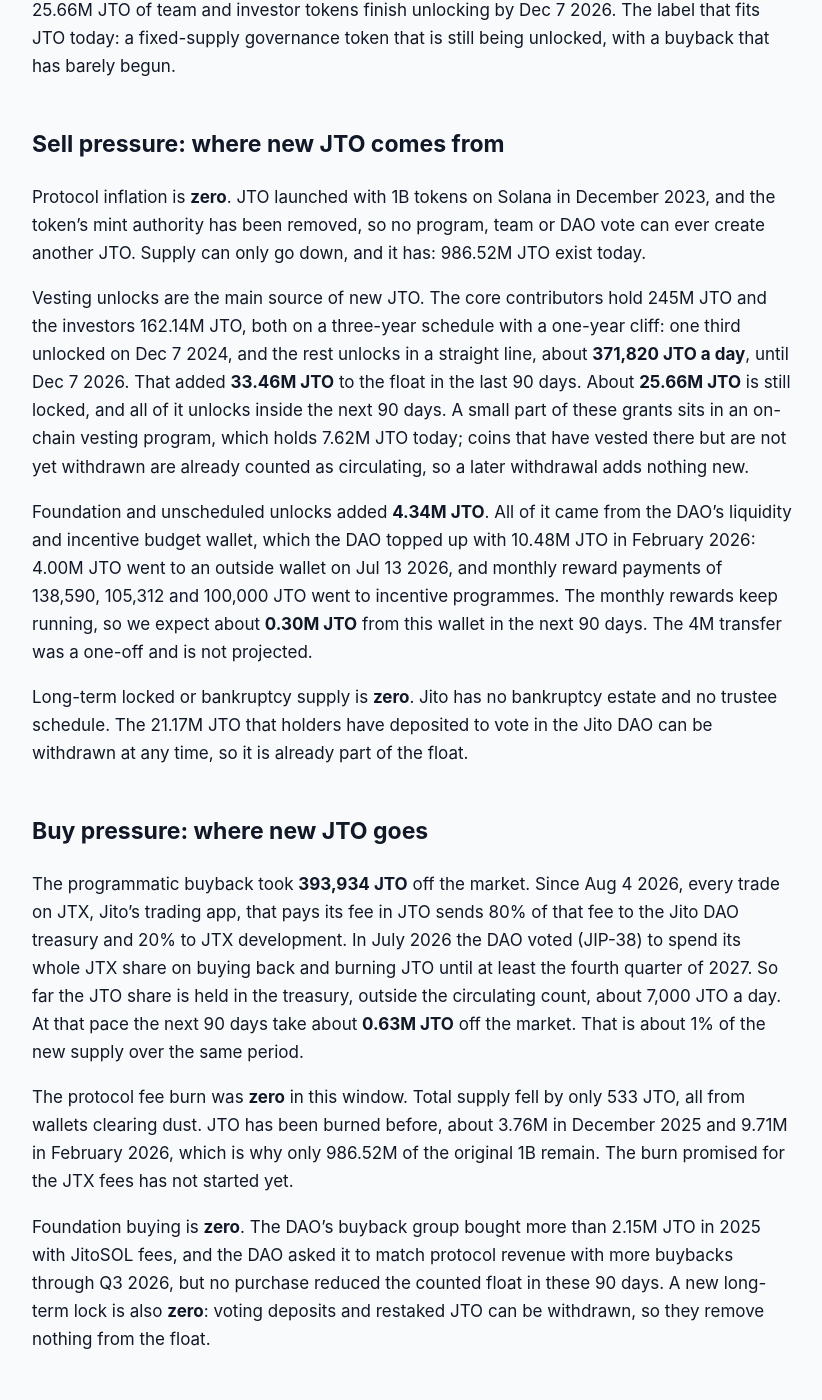
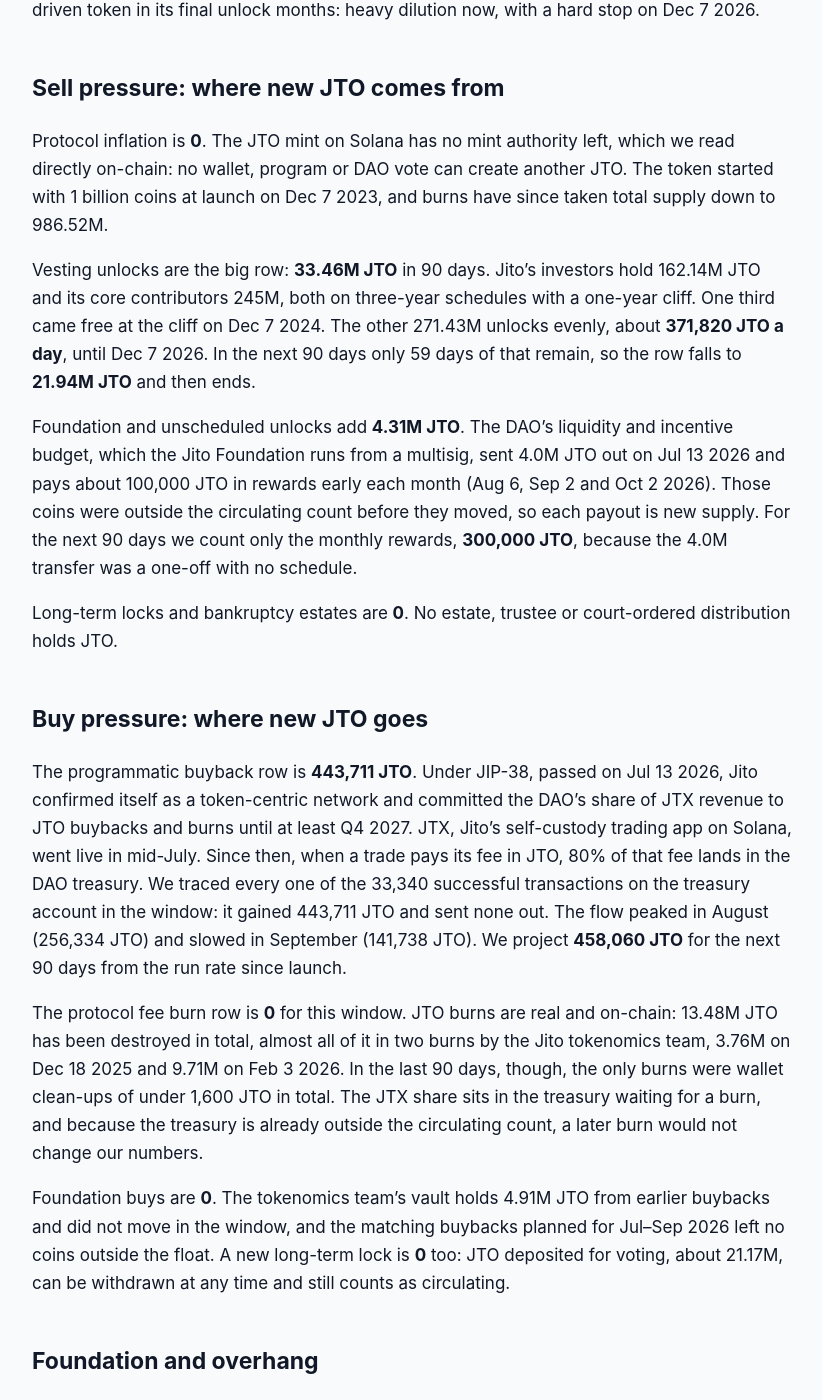
Before and after one commit to jeevansongmy-spec/mrnasdog-articles, a Jekyll site: the page built from crypto/jto-pressure-framework.md, in a window 1280 px wide and 1400 px high, scrolled down 686 px. Shown: the whole window, without its empty margins (228-1050 px from the left). Built offline with Jekyll 4.4.1, drawn with Linux system fonts in a browser that asks for light colours; some of the changed text lies outside the part shown.

Commit message:
publish: crypto/jto-pressure-framework

```diff
--- a/crypto/jto-pressure-framework.md
+++ b/crypto/jto-pressure-framework.md
@@ -1,69 +1,65 @@
 ---
-title:         "JTO Inflation Analysis · September 2026 · Supply growing · projected to keep growing"
-description:   "JTO supply grew 7.10% in 90 days, 4.81% projected next, as team and investor tokens unlock to Dec 7 2026. JTO cannot be minted; the JTX buyback is tiny."
+title:         "JTO Inflation Analysis · October 2026 · Supply growing · projected to keep growing"
+description:   "JTO supply grew 7.04% in 90 days, 4.11% projected next, as investor and team tokens unlock to Dec 7 2026. JTO cannot be minted; the JTX buyback is small."
 canonical_url: "https://mrnasdog.com/research/jto/inflation"
 tags:          ["crypto", "jito", "solana", "jto"]
 published:     true
 ---
 
-Originally published at [JTO Inflation Analysis · September 2026 · Supply growing · projected to keep growing](https://mrnasdog.com/research/jto/inflation).
+Originally published at [JTO Inflation Analysis · October 2026 · Supply growing · projected to keep growing](https://mrnasdog.com/research/jto/inflation).
 
-# JTO Inflation Analysis · September 2026 · Supply growing · projected to keep growing
+# JTO Inflation Analysis · October 2026 · Supply growing · projected to keep growing
 
-JTO is inflationary on the active float. The circulating supply of the Jito governance token grew about **7.10%** in the last 90 days, and the MrNasdog Pressure Framework projects about **4.81%** for the next 90 days. Nothing is minted: the new float is team and investor vesting (**33.46M JTO**) plus DAO incentive payouts (**4.34M JTO**), against **393,934 JTO** of JTX trading fees parked in the DAO treasury for a future buyback and burn. Team and investor vesting ends on **Dec 7 2026**.
+JTO supply is growing fast, and almost all of the growth is the investor and team unlock. In the 90 days to Oct 9 2026, the Jito vesting schedule released **33.46M JTO** and the DAO's rewards budget paid out **4.31M JTO**, while JTX trading fees sent **443,711 JTO** into the DAO treasury. Net, the JTO float grew **+7.04%**, and we project **+4.11%** for the next 90 days, because the day-by-day unlock stops for good on Dec 7 2026. No new JTO can ever be minted, so once the vesting ends, supply growth depends only on what the DAO and the Foundation choose to spend.
 
 ## The verdict, in one paragraph
 
-Over the 90 days to Sep 29 2026, **37.81M JTO** entered the circulating float and **0.39M JTO** left it, a net rise of **+7.10%** on today's circulating supply of **526.68M JTO**. Our inflation monitor reads **+7.66%** for the same window, a gap of **0.55 percentage points**. The gap is not a missing flow: the monitor divides the same rise of about 37.4M JTO by the smaller supply of 90 days ago, and on that base our own ledger reads +7.65%. So the two readings agree and no warning chip is shown. For the next 90 days the ledger projects **+4.81%**, because the last 25.66M JTO of team and investor tokens finish unlocking by Dec 7 2026. The label that fits JTO today: a fixed-supply governance token that is still being unlocked, with a buyback that has barely begun.
+Our reading for JTO is **+7.04%** net new supply over the last 90 days: **37.77M JTO** reached the market and **443,711 JTO** left it, measured against **530.45M JTO** in circulation. The monitor reads **+7.49%** for the same 90 days. The gap is **0.46 percentage points**, inside our 0.5-point tolerance, so no warning chip is shown; most of the difference is that the monitor divides by the smaller supply of 90 days ago. For the next 90 days we project **+4.11%**. JTO is a vesting-driven token in its final unlock months: heavy dilution now, with a hard stop on Dec 7 2026.
 
 ## Sell pressure: where new JTO comes from
 
-Protocol inflation is **zero**. JTO launched with 1B tokens on Solana in December 2023, and the token's mint authority has been removed, so no program, team or DAO vote can ever create another JTO. Supply can only go down, and it has: 986.52M JTO exist today.
+Protocol inflation is **0**. The JTO mint on Solana has no mint authority left, which we read directly on-chain: no wallet, program or DAO vote can create another JTO. The token started with 1 billion coins at launch on Dec 7 2023, and burns have since taken total supply down to 986.52M.
 
-Vesting unlocks are the main source of new JTO. The core contributors hold 245M JTO and the investors 162.14M JTO, both on a three-year schedule with a one-year cliff: one third unlocked on Dec 7 2024, and the rest unlocks in a straight line, about **371,820 JTO a day**, until Dec 7 2026. That added **33.46M JTO** to the float in the last 90 days. About **25.66M JTO** is still locked, and all of it unlocks inside the next 90 days. A small part of these grants sits in an on-chain vesting program, which holds 7.62M JTO today; coins that have vested there but are not yet withdrawn are already counted as circulating, so a later withdrawal adds nothing new.
+Vesting unlocks are the big row: **33.46M JTO** in 90 days. Jito's investors hold 162.14M JTO and its core contributors 245M, both on three-year schedules with a one-year cliff. One third came free at the cliff on Dec 7 2024. The other 271.43M unlocks evenly, about **371,820 JTO a day**, until Dec 7 2026. In the next 90 days only 59 days of that remain, so the row falls to **21.94M JTO** and then ends.
 
-Foundation and unscheduled unlocks added **4.34M JTO**. All of it came from the DAO's liquidity and incentive budget wallet, which the DAO topped up with 10.48M JTO in February 2026: 4.00M JTO went to an outside wallet on Jul 13 2026, and monthly reward payments of 138,590, 105,312 and 100,000 JTO went to incentive programmes. The monthly rewards keep running, so we expect about **0.30M JTO** from this wallet in the next 90 days. The 4M transfer was a one-off and is not projected.
+Foundation and unscheduled unlocks add **4.31M JTO**. The DAO's liquidity and incentive budget, which the Jito Foundation runs from a multisig, sent 4.0M JTO out on Jul 13 2026 and pays about 100,000 JTO in rewards early each month (Aug 6, Sep 2 and Oct 2 2026). Those coins were outside the circulating count before they moved, so each payout is new supply. For the next 90 days we count only the monthly rewards, **300,000 JTO**, because the 4.0M transfer was a one-off with no schedule.
 
-Long-term locked or bankruptcy supply is **zero**. Jito has no bankruptcy estate and no trustee schedule. The 21.17M JTO that holders have deposited to vote in the Jito DAO can be withdrawn at any time, so it is already part of the float.
+Long-term locks and bankruptcy estates are **0**. No estate, trustee or court-ordered distribution holds JTO.
 
 ## Buy pressure: where new JTO goes
 
-The programmatic buyback took **393,934 JTO** off the market. Since Aug 4 2026, every trade on JTX, Jito's trading app, that pays its fee in JTO sends 80% of that fee to the Jito DAO treasury and 20% to JTX development. In July 2026 the DAO voted (JIP-38) to spend its whole JTX share on buying back and burning JTO until at least the fourth quarter of 2027. So far the JTO share is held in the treasury, outside the circulating count, about 7,000 JTO a day. At that pace the next 90 days take about **0.63M JTO** off the market. That is about 1% of the new supply over the same period.
+The programmatic buyback row is **443,711 JTO**. Under JIP-38, passed on Jul 13 2026, Jito confirmed itself as a token-centric network and committed the DAO's share of JTX revenue to JTO buybacks and burns until at least Q4 2027. JTX, Jito's self-custody trading app on Solana, went live in mid-July. Since then, when a trade pays its fee in JTO, 80% of that fee lands in the DAO treasury. We traced every one of the 33,340 successful transactions on the treasury account in the window: it gained 443,711 JTO and sent none out. The flow peaked in August (256,334 JTO) and slowed in September (141,738 JTO). We project **458,060 JTO** for the next 90 days from the run rate since launch.
 
-The protocol fee burn was **zero** in this window. Total supply fell by only 533 JTO, all from wallets clearing dust. JTO has been burned before, about 3.76M in December 2025 and 9.71M in February 2026, which is why only 986.52M of the original 1B remain. The burn promised for the JTX fees has not started yet.
+The protocol fee burn row is **0** for this window. JTO burns are real and on-chain: 13.48M JTO has been destroyed in total, almost all of it in two burns by the Jito tokenomics team, 3.76M on Dec 18 2025 and 9.71M on Feb 3 2026. In the last 90 days, though, the only burns were wallet clean-ups of under 1,600 JTO in total. The JTX share sits in the treasury waiting for a burn, and because the treasury is already outside the circulating count, a later burn would not change our numbers.
 
-Foundation buying is **zero**. The DAO's buyback group bought more than 2.15M JTO in 2025 with JitoSOL fees, and the DAO asked it to match protocol revenue with more buybacks through Q3 2026, but no purchase reduced the counted float in these 90 days. A new long-term lock is also **zero**: voting deposits and restaked JTO can be withdrawn, so they remove nothing from the float.
+Foundation buys are **0**. The tokenomics team's vault holds 4.91M JTO from earlier buybacks and did not move in the window, and the matching buybacks planned for Jul–Sep 2026 left no coins outside the float. A new long-term lock is **0** too: JTO deposited for voting, about 21.17M, can be withdrawn at any time and still counts as circulating.
 
 ## Foundation and overhang
 
-The largest team-controlled holding is the Jito DAO treasury, a Realms wallet with **209.82M JTO**. It moves only by DAO decision, it has no release schedule, and its balance only rose this window as JTX fees arrived. The DAO's liquidity and incentive budget wallet holds **13.84M JTO**, down from 18.19M on Jul 1 2026. Two smaller DAO wallets hold grants for node networks (1.70M JTO) and bug bounties (0.76M JTO).
+The largest team-controlled pile is the Jito DAO treasury on Realms, **209.87M JTO**, which only a token-holder vote can spend; it received fees and paid nothing out in the window. The DAO budget multisig holds **13.74M JTO** and pays about 100,000 a month. Two wallets linked to the Foundation hold **55.29M** and **20.0M JTO** and did not move in the window, the tokenomics team's vault holds **4.91M**, and smaller grant and bug-bounty wallets hold under 2.5M combined. Much of the Foundation's 250M ecosystem allocation sits in wallets that are not all public. We read the named balances on-chain at every rebuild. If any of them falls between rebuilds, the outflow enters Sell #3 at the next rebuild.
 
-Beyond those, the circulating count leaves out about 210M JTO, mostly the Jito Foundation's 250M ecosystem allocation. Not all of its wallets are public. The ones we can identify include a Foundation wallet with **55.29M JTO** and a wallet that received 15M JTO from it on Jul 7 2026 and now holds 20.00M JTO, unmoved since. The Foundation has no published schedule for this allocation. We read all of these balances on chain at every rebuild: if any of them falls between rebuilds, the outflow enters the Foundation and unscheduled unlocks row at the next rebuild.
+## How JTO compares to other Solana governance tokens
 
-## How JTO compares to other DeFi governance tokens
+JTO belongs to the class of fixed-supply governance tokens launched in 2023–2024 with three-year insider vesting. In that class the main supply risk is the unlock calendar, not a printing press. JTO is near the end of its calendar: once Dec 7 2026 passes, the investor and team rows go to zero, and the only remaining sources of new float are DAO votes and Foundation spending. Tokens of the same class with later launch dates still face years of day-by-day or monthly unlocks.
 
-JTO belongs to the class of fixed-supply DeFi governance tokens, like Jupiter's JUP or Aave's AAVE, and not to the class of Layer-1 coins such as SOL, which pay new coins to stakers forever. No JTO is ever minted, so every bit of new float comes from coins that already exist being unlocked or paid out. That makes the supply story temporary: once the team and investor vesting ends on Dec 7 2026, the only regular new float left is DAO and Foundation spending.
+Compared with Solana's own coin, SOL, the mechanism is the opposite. SOL has no cap and pays new coins to stakers every epoch, forever, while JTO can never be minted again. JitoSOL, Jito's liquid staking token, earns that SOL issuance for its holders, but none of it touches JTO's supply.
 
-Where JTO differs is how its value capture is being built. Some DeFi tokens receive none of their protocol's fees; others, such as AAVE and Hyperliquid's HYPE, are bought back regularly out of real revenue. Jito sits in between. The DAO receives the fees from JitoSOL, the block engine and BAM, but since early 2026 most of that revenue has gone to a subsidy for validators running BAM, and only the new JTX trading fees are locked into a buyback-and-burn. JIP-37 ends the subsidy on Sep 30 2026, while JIP-39 would keep it at full rate through Q4 2026, re-aimed at smaller validators, and wind it down to zero by mid-2027.
-
-The practical difference is size. In the last 90 days JTO's buy side removed about 1% of what its unlocks added. A token with a large fee-funded buyback can absorb its unlocks; JTO cannot yet, so the float keeps growing until the vesting stops.
+Compared with fee-buyback tokens, JTO's buy side is still small. A token whose protocol spends most of its revenue buying back and burning its own coin can shrink its float; JTO's fee share took 443,711 JTO off the market in 90 days, about 1.3% of the 33.46M that unlocked. Most of the Jito network's income from staking and block building has been routed to validator subsidies rather than to JTO, and that routing is set by DAO votes each quarter.
 
 ## What to watch in the next 90 days
 
-**Sep 30 2026:** the BAM subsidy's full-rate period ends under JIP-37, and the DAO has promised a vote on how much protocol revenue goes to buybacks from Q4 2026. A large buyback-and-burn would show up in the buy rows.
+**Dec 7 2026**: the investor and core-contributor unlock ends, and with it about 371,820 JTO a day of new supply. After that date our forward reading should drop sharply.
 
-**JIP-39 vote:** the proposal to run a Jito reference validator and wind down the BAM subsidy by the end of Q2 2027 decides how much revenue stays diverted to validators instead of JTO.
+**Nov 2 2026, Dec 2 2026 and Jan 2 2027**: the expected monthly reward payouts of about 100,000 JTO from the DAO budget multisig. A larger one-off transfer, like the 4.0M on Jul 13 2026, would add to Sell #3.
 
-**The first JTX burn:** the DAO treasury now holds 393,934 JTO of JTX fees waiting to be burned. When the burn starts, JTO's total supply will fall below 986.52M.
+**The JTX burn**: JIP-38 says the treasury's JTX share will be burned. A burn would lower total supply, but it would not change our net figure, because those coins already sit outside the circulating count.
 
-**Dec 7 2026:** the last team and investor tokens unlock. After that date, the vesting of about 371,820 JTO a day stops and only DAO or Foundation spending can add float.
+**Q4 2026 revenue votes**: JIP-39 proposes keeping the validator subsidy at full rate through Q4 2026 and winding it down by the end of Q2 2027. If token holders instead send network revenue to buybacks, the buy side could grow well beyond the JTX share.
 
-**Foundation wallets:** the 55.29M and 20.00M JTO wallets have not moved since July. Any transfer out of them to exchanges or new holders would add to the sell side.
+**JTX growth**: Jito said on Oct 7 2026 that stock trading on JTX is about two weeks away, with a mobile app this fall and futures later in the winter. More trading means more JTO fees reaching the treasury.
 
 ## Summary
 
-JTO, the governance token of Jito on Solana, cannot be minted, but its circulating supply grew **7.10%** in 90 days as team and investor tokens unlocked every day and the DAO paid out incentives. The only buy-side flow is JTX trading fees held for a future burn, **393,934 JTO**, about 1% of the new supply. We project **+4.81%** for the next 90 days, after which the vesting schedule ends on Dec 7 2026. The key risk is the more than 430M JTO that the DAO treasury, its budget wallet and the Foundation still hold outside the float with no published schedule.
+JTO is inflating at **+7.04%** over 90 days, close to the monitor's **+7.49%**, and we project **+4.11%** for the next 90 days. The mechanism is the last stretch of the investor and team vesting, about 371,820 JTO a day until Dec 7 2026, plus monthly payouts from the DAO budget. The buy side, the JTX fee share sent to the DAO treasury, removed only 443,711 JTO. The key risk after December is discretionary: the 209.87M JTO DAO treasury and the Foundation's wallets can still release coins by vote or decision, while the hard ceiling is fixed, because JTO can never be minted again.
 
----
-
-*MrNasdog Pressure Framework analysis of JTO, Metric 1 — Inflation. Data + explanation only. Not financial advice. Checked Sep 29 2026.*
+*MrNasdog Pressure Framework analysis of JTO, Metric 1 — Inflation. Data + explanation only. Not financial advice. Checked Oct 9 2026.*
```
